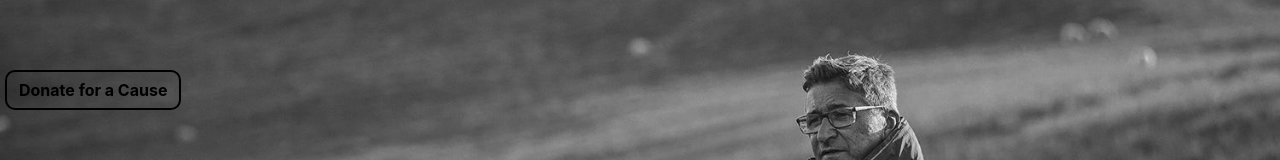
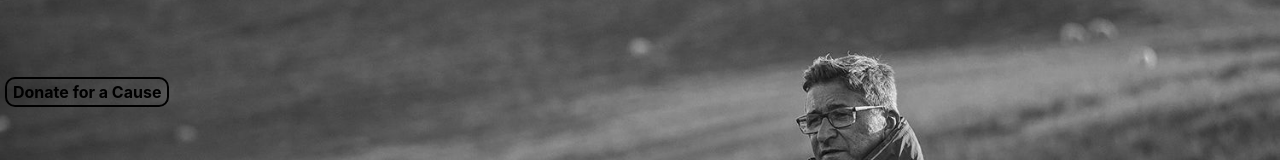
Before and after one commit to abhisheksharma09890/suicide-prevention, a plain HTML site: page index.html in a window 1280 px wide. Shown: the part 183-343 px from the top of the page. Drawn offline with nearby package versions, Linux system fonts and the light colour scheme.

Commit message:
positioning the button

```diff
--- a/css/style.css
+++ b/css/style.css
@@ -13,13 +13,20 @@ header img:hover{
 	-webkit-filter:none;
 	filter: none;
 }
-header button{
+
+
+.firstbtn{
+	font-weight: bold;
 	position: absolute;
-	top: 253px;
+	top: 260px;
 	left: 5px;
+	border:2px solid #000000;
+    border-radius: 10px;
+    background-color: transparent;
 }
-button#donate {
-    font-weight: bold;
+
+.firstbtn:hover{
+	background-color: #5a7e90;
 }
 .btn:hover{
 	background-color: #5a7e90;
@@ -29,7 +36,7 @@ button#donate {
     border:2px solid #000000;
     border-radius: 10px;
 }
-.btn a{
+.btn a, .firstbtn a{
 	text-decoration: none;
 	color: #000000;
 }
@@ -136,5 +143,15 @@ li{
 	    h3{
 	    	font-size: 130%;
 	    }
+	    .firstbtn{
+	         display: none;
+
+        }
+
 
 }
+@media screen and (max-width:451px){
+	#footer h2, #footer h4, #footer p{
+	    	font-size: 80%;
+	    }
+}
--- a/index.html
+++ b/index.html
@@ -29,7 +29,7 @@
 </nav>
 <header>
 	<img src="image/img.jpg" alt="wallpaper">
-	<button class="btn" id="donate"><a href='https://www.payumoney.com/paybypayumoney/#/6664F13F728FCC79225FDCDED824B435'>Donate for a Cause</a></button>
+	<button class="firstbtn" id="donate"><a href='https://www.payumoney.com/paybypayumoney/#/6664F13F728FCC79225FDCDED824B435'>Donate for a Cause</a></button>
 
 </header>
 <div class="box-main">
```
